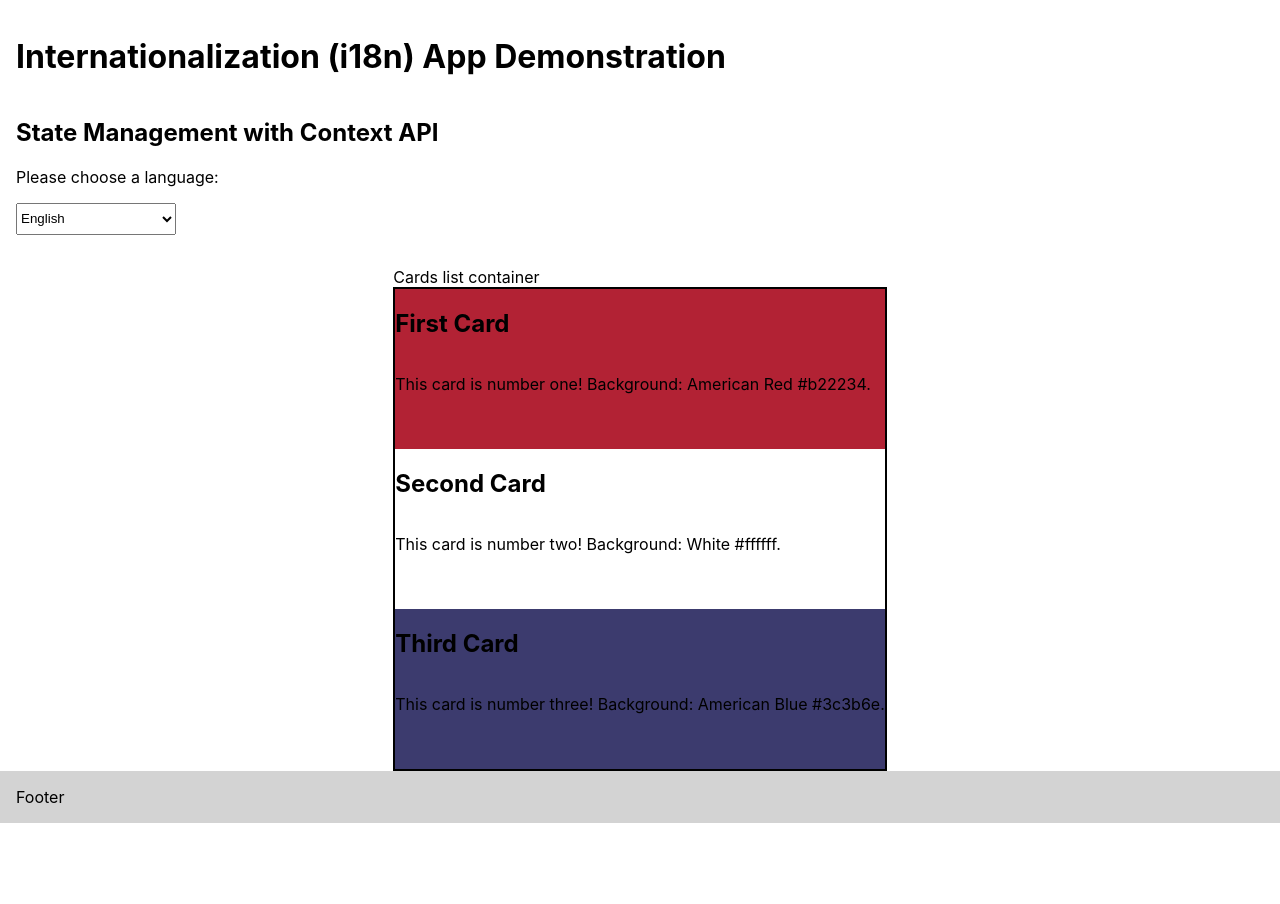
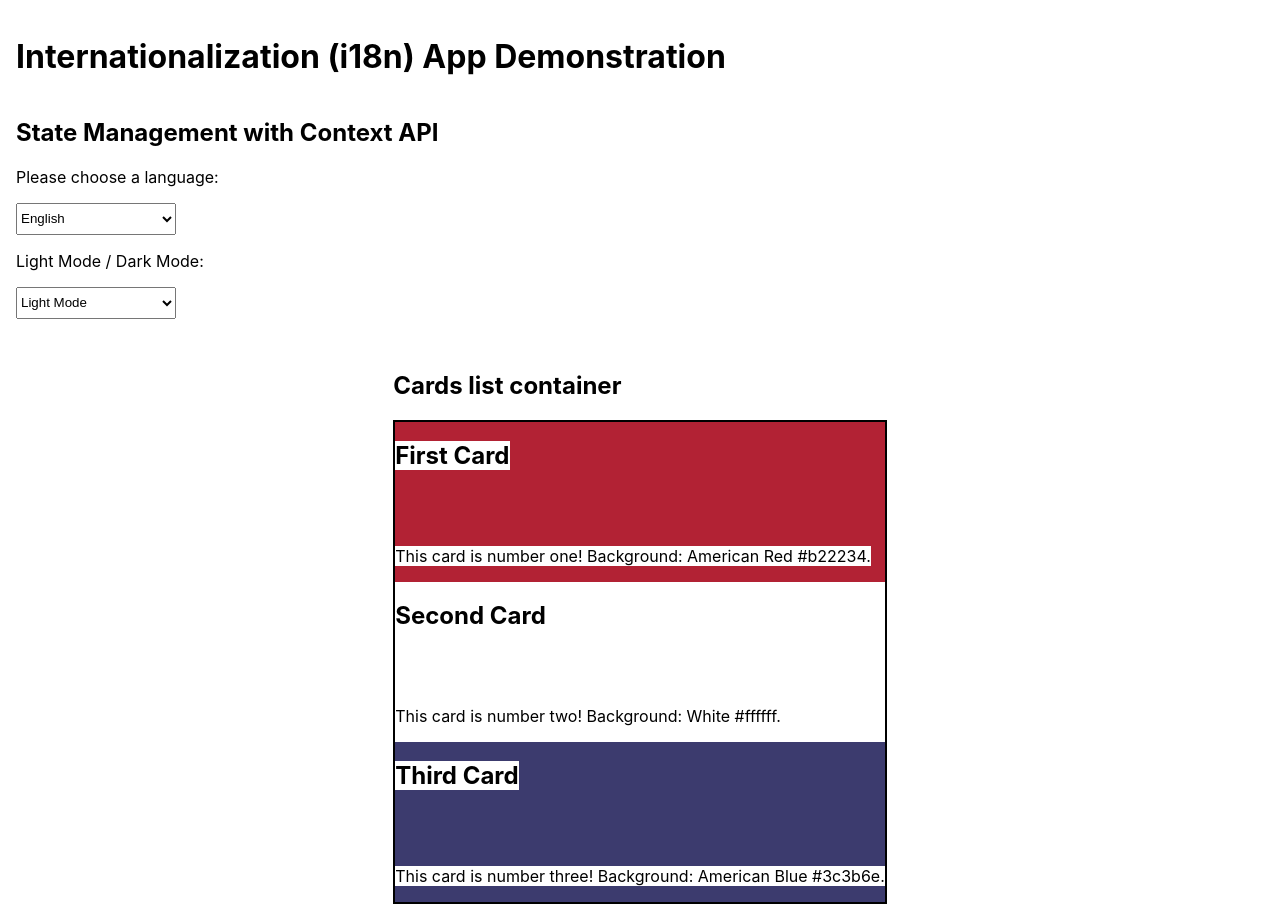
Before and after one commit to alossix/i18n-demo, a React (Create React App) app: page / in a window 1280 px wide. Before the commit the page ends 823 px from the top, so only its background shows below. Built offline with nearby package versions, Linux system fonts and the light colour scheme.

Commit message:
Work on dark mode functionality

```diff
--- a/src/App.js
+++ b/src/App.js
@@ -2,7 +2,6 @@ import React from 'react';
 
 import Header from './Components/Header/Header';
 import CardsList from './Components/CardsList/CardsList';
-import Footer from './Components/Footer/Footer';
 
 import { Container } from './styles';
 
@@ -11,7 +10,6 @@ function App() {
     <Container>
       <Header />
       <CardsList />
-      <Footer />
     </Container>
   );
 }
--- a/src/Components/CardsList/CardsList.js
+++ b/src/Components/CardsList/CardsList.js
@@ -40,7 +40,7 @@ const CardsList = () => {
 
   return (
     <CardsListContainer>
-      {text.containerTitle}
+      <CardTitle>{text.containerTitle}</CardTitle>
       <CardsListElem>
         <Card bg={language === 'en' ? '#b22234' : '#008c45'}>
           <CardTitle>{text.firstCardTitle}</CardTitle>
--- a/src/Components/CardsList/styles.js
+++ b/src/Components/CardsList/styles.js
@@ -18,10 +18,16 @@ export const CardsListElem = styled.section`
 export const Card = styled.article`
   display: flex;
   flex-direction: column;
+  justify-content: space-between;
+  align-items: flex-start;
   height: 10rem;
   background-color: ${(p) => p.bg};
 `;
 
-export const CardTitle = styled.h2``;
+export const CardTitle = styled.h2`
+  background-color: white;
+`;
 
-export const CardText = styled.p``;
+export const CardText = styled.p`
+  background-color: white;
+`;
--- a/src/Components/Footer/Footer.js
+++ /dev/null
@@ -1,9 +0,0 @@
-import React from 'react';
-
-import { FooterContainer } from './styles';
-
-const Footer = () => {
-  return <FooterContainer>Footer</FooterContainer>;
-};
-
-export default Footer;
--- a/src/Components/Footer/styles.js
+++ /dev/null
@@ -1,6 +0,0 @@
-import styled from 'styled-components';
-
-export const FooterContainer = styled.footer`
-  padding: 1rem;
-  background-color: lightgray;
-`;
--- a/src/Components/Header/Header.js
+++ b/src/Components/Header/Header.js
@@ -1,15 +1,19 @@
 import React, { useContext } from 'react';
 
 import LangContext from '../../store/lang-context';
+import ModeContext from '../../store/mode-context';
 
 import {
   HeaderContainer,
   HeaderTitle,
   LanguageSelectLabel,
   LanguageSelect,
+  ModeSelectLabel,
+  ModeSelect,
 } from './styles';
 
 const Header = () => {
+  const { mode, darkMode } = useContext(ModeContext);
   const { language, setLanguage } = useContext(LangContext);
   let text = {};
 
@@ -20,12 +24,18 @@ const Header = () => {
         header: `Internationalization (i18n) App Demonstration`,
         header2: `State Management with Context API`,
         langSelectLabel: `Please choose a language:`,
+        modeSelectLabel: `Light Mode / Dark Mode:`,
+        modeSelectLight: `Light Mode`,
+        modeSelectDark: `Dark Mode`,
       });
     }
     return (text = {
       header: `Dimostrazione dell'App per l'Internazionalizzazione (i18n)`,
       header2: `State Management con Context API`,
       langSelectLabel: `Si prega di scegliere una lingua:`,
+      modeSelectLabel: `Modalità Chiara / Modalità Scura:`,
+      modeSelectLight: `Modalità Chiara`,
+      modeSelectDark: `Modalità Scura`,
     });
   };
   textHandler();
@@ -48,6 +58,15 @@ const Header = () => {
           Italiano
         </option>
       </LanguageSelect>
+      <ModeSelectLabel>{text.modeSelectLabel}</ModeSelectLabel>
+      <ModeSelect>
+        <option id="light" value="light">
+          {text.modeSelectLight}
+        </option>
+        <option id="dark" value="dark">
+          {text.modeSelectDark}
+        </option>
+      </ModeSelect>
     </HeaderContainer>
   );
 };
--- a/src/Components/Header/styles.js
+++ b/src/Components/Header/styles.js
@@ -23,7 +23,7 @@ export const LanguageSelect = styled.select`
   width: 10rem;
 `;
 
-export const ModeLabel = styled.label`
+export const ModeSelectLabel = styled.label`
   padding-right: 2rem;
 `;
 export const ModeSelect = styled.select`
--- a/src/index.css
+++ b/src/index.css
@@ -1,5 +1,6 @@
 body {
   margin: 0;
+  background: #fff;
   font-family: -apple-system, BlinkMacSystemFont, 'Segoe UI', 'Roboto',
     'Oxygen', 'Ubuntu', 'Cantarell', 'Fira Sans', 'Droid Sans',
     'Helvetica Neue', sans-serif;
--- a/src/store/mode-context.js
+++ b/src/store/mode-context.js
@@ -1,15 +1,19 @@
 import React, { useState } from 'react';
 
 const ModeContext = React.createContext({
-  darkMode: false,
-  setDarkMode: () => {},
+  mode: 'light',
+  setMode: () => {},
+  toggleMode: () => {},
 });
 
 export const ModeContextProvider = ({ children }) => {
-  const [darkMode, setDarkMode] = useState(false);
+  const [mode, setMode] = useState('light');
+
+  const isDarkMode = mode === 'light';
+  const toggleMode = () => setMode(isDarkMode ? 'light' : 'dark');
 
   return (
-    <ModeContext.Provider value={{ darkMode, setDarkMode }}>
+    <ModeContext.Provider value={{ mode, setMode, toggleMode }}>
       {children}
     </ModeContext.Provider>
   );
```
